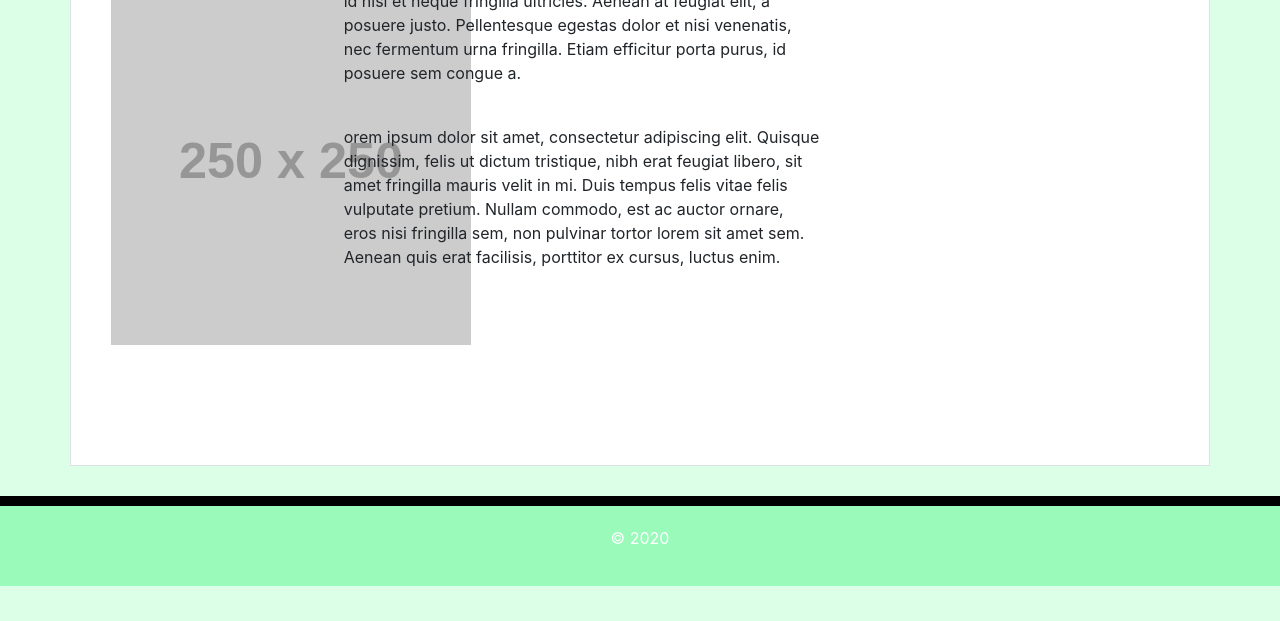
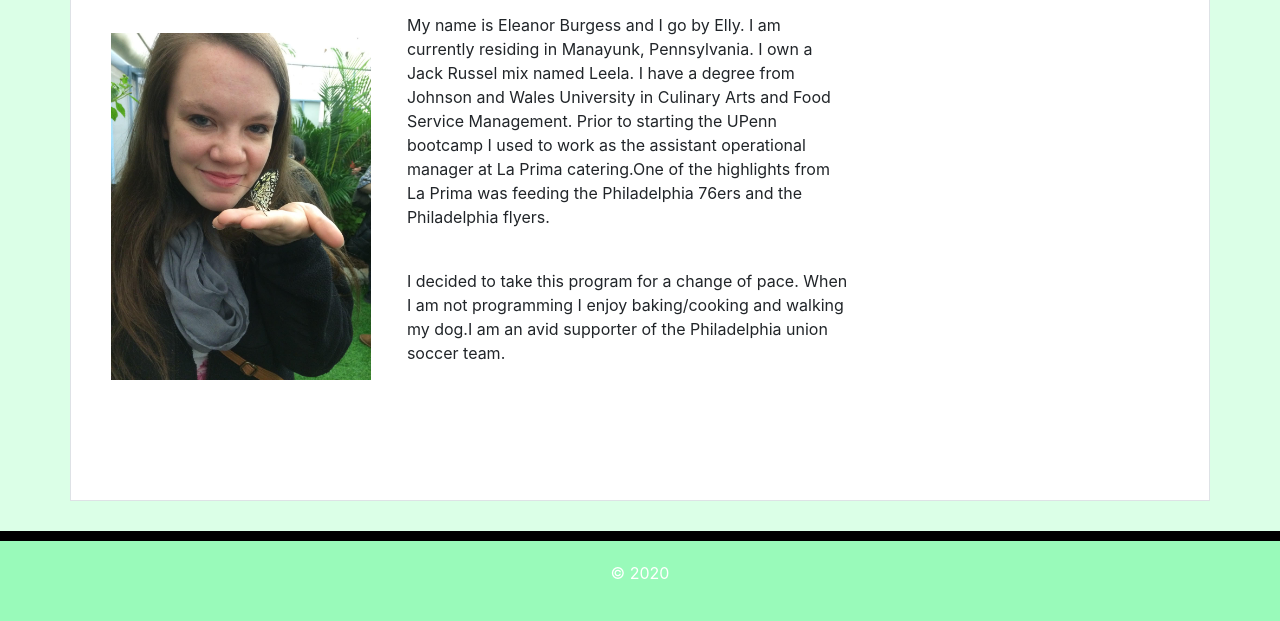
Before and after one commit to EleanorBurgess0940/Eleanor.Burgess.Portfolio, a plain HTML site: page index.html in a window 1280 px wide. Shown: the part 243-864 px from the top of the page. Before the commit the page ends 829 px from the top, so only its background shows below. Drawn offline with nearby package versions, Linux system fonts and the light colour scheme; placeholder pictures from the web are drawn by us.

Commit message:
added information about me to the index page

```diff
--- a/index.html
+++ b/index.html
@@ -43,30 +43,30 @@
 <body>
     <div class="container border">
         <div class="row">'
-            <div class="col-md-8">
+            <div class="col-md-10">
                 <div class="page-header">
+                    <br>
+                    <br>
                     <h1> About Me</h1>
                     <hr>
                 </div>
                 <div class="row">
                     <div class="col-md-4">
-                        <img src="http://placehold.it/250x250" alt="Placeholder">
+                        <img class="profilepicture" src="images/Elly-Burgess.jpg" class="rounded" alt="ProfilePicture">
                     </div>
-                    <div class="col-md-8">
+                    <div class="col-md-6">
                         <p>
-                            Curabitur et metus in lacus tristique sagittis et in lorem. Nunc id nisi et
-                            neque fringilla ultricies. Aenean at feugiat elit, a posuere justo. Pellentesque egestas
-                            dolor et nisi venenatis, nec fermentum urna fringilla. Etiam efficitur porta purus, id
-                            posuere sem congue a.
+                            My name is Eleanor Burgess and I go by Elly. I am currently residing in Manayunk,
+                            Pennsylvania. I own a Jack Russel mix named Leela. I have a degree from Johnson and Wales
+                            University in Culinary Arts and Food Service Management. Prior to starting the UPenn
+                            bootcamp I used to work as the assistant operational manager at La Prima catering.One of the
+                            highlights from La Prima was feeding the Philadelphia 76ers and the Philadelphia flyers.
                         </p>
                         <br>
                         <p>
-                            orem ipsum dolor sit amet, consectetur adipiscing elit. Quisque dignissim, felis ut dictum
-                            tristique,
-                            nibh erat feugiat libero, sit amet fringilla mauris velit in mi. Duis tempus felis vitae
-                            felis vulputate pretium. Nullam commodo, est ac auctor ornare, eros nisi fringilla sem,
-                            non pulvinar tortor lorem sit amet sem. Aenean quis erat facilisis, porttitor ex cursus,
-                            luctus enim.
+                            I decided to take this program for a change of pace. When I am not programming I enjoy
+                            baking/cooking and walking my dog.I am an avid supporter of the Philadelphia union soccer
+                            team.
                         </p>
                     </div>
                 </div>
--- a/style.css
+++ b/style.css
@@ -73,7 +73,9 @@ img {
     width: 400px;
     padding:20px;
 }
-
+.profilepicture{
+    width:300px;
+}
 /*
   The width of the wrapper will be 1024px
   at browser widths above 768px
```
Also changed, not shown: portfolio.html (+31 -32 lines), Images/640-contact.jpg (deleted), Images/640-index.jpg (deleted), Images/640-portfolio.jpg (deleted), Images/768-contact.jpg (deleted), Images/768-index.jpg (deleted), Images/768-portfolio.jpg (deleted), Images/980-contact.jpg (deleted), Images/980-index.jpg (deleted), Images/980-portfolio.jpg (deleted), Images/Elly-Burgess.jpg (added).
